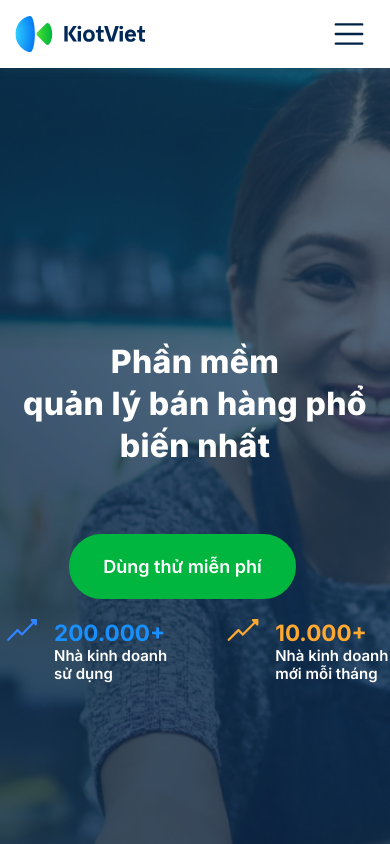
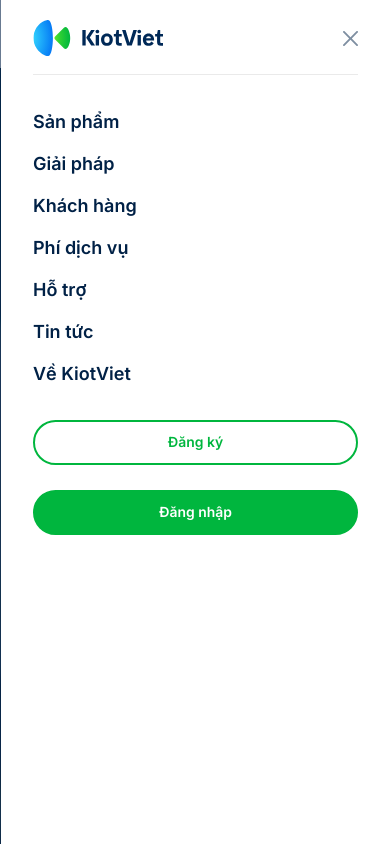
Before and after one commit to KonggMinhh/KioViet, a website: page index.html in a window 390 px wide. Both pictures are taken after a click on the button "Toggle navigation". Shown: the top 844 px of the page. Drawn offline with nearby package versions, Linux system fonts and the light colour scheme.

Commit message:
close menu

```diff
--- a/index.html
+++ b/index.html
@@ -4,7 +4,7 @@
         <meta charset="UTF-8" />
         <meta http-equiv="X-UA-Compatible" content="IE=edge" />
         <meta name="viewport" content="width=device-width, initial-scale=1.0" />
-        <title>Document</title>
+        <title>KioViet</title>
         <!-- Favicon -->
         <link
             rel="apple-touch-icon"
@@ -108,6 +108,10 @@
                 <div class="navbar navbar-expand-xl ms-auto navbar-dark">
                     <!-- Button -->
                     <button
+                        data-bs-toggle="offcanvas"
+                        data-bs-target="#offcanvasRight"
+                        aria-controls="offcanvasRight"
+                        fdprocessedid="8owjb"
                         class="navbar-toggler"
                         type="button"
                         data-bs-toggle="collapse"
@@ -280,7 +284,11 @@
                                                                     Karaoke &
                                                                     Billiards</a
                                                                 >
-                                                                <a href="#!" class="product-label">NEW</a>
+                                                                <a
+                                                                    href="#!"
+                                                                    class="product-label"
+                                                                    >NEW</a
+                                                                >
                                                             </div>
                                                             <div
                                                                 class="product-item"
@@ -329,10 +337,10 @@
                                                             class="product-list"
                                                         >
                                                             <div
-
                                                                 class="product-item"
                                                             >
-                                                                <a href="#!"
+                                                                <a
+                                                                    href="#!"
                                                                     class="career-img__brand"
                                                                 >
                                                                     <img
@@ -344,14 +352,15 @@
                                                                 <a
                                                                     class="product-link"
                                                                     href="#!"
-                                                                    >Nội thất & Gia dụng</a
+                                                                    >Nội thất &
+                                                                    Gia dụng</a
                                                                 >
                                                             </div>
                                                             <div
-
                                                                 class="product-item"
                                                             >
-                                                                <a href="#!"
+                                                                <a
+                                                                    href="#!"
                                                                     class="career-img__brand"
                                                                 >
                                                                     <img
@@ -363,14 +372,15 @@
                                                                 <a
                                                                     class="product-link"
                                                                     href="#!"
-                                                                    >Hoa & Quà tặng</a
+                                                                    >Hoa & Quà
+                                                                    tặng</a
                                                                 >
                                                             </div>
                                                             <div
-
                                                                 class="product-item"
                                                             >
-                                                                <a href="#!"
+                                                                <a
+                                                                    href="#!"
                                                                     class="career-img__brand"
                                                                 >
                                                                     <img
@@ -382,14 +392,16 @@
                                                                 <a
                                                                     class="product-link"
                                                                     href="#!"
-                                                                    >Tạp hóa & Siêu thị mini</a
+                                                                    >Tạp hóa &
+                                                                    Siêu thị
+                                                                    mini</a
                                                                 >
                                                             </div>
                                                             <div
-
                                                                 class="product-item"
                                                             >
-                                                                <a href="#!"
+                                                                <a
+                                                                    href="#!"
                                                                     class="career-img__brand"
                                                                 >
                                                                     <img
@@ -401,15 +413,22 @@
                                                                 <a
                                                                     class="product-link"
                                                                     href="#!"
-                                                                    >Hair Salon, Nails, Massage & Spa</a
-                                                                >
-                                                                <a href="#!" class="product-label">NEW</a>
+                                                                    >Hair Salon,
+                                                                    Nails,
+                                                                    Massage &
+                                                                    Spa</a
+                                                                >
+                                                                <a
+                                                                    href="#!"
+                                                                    class="product-label"
+                                                                    >NEW</a
+                                                                >
                                                             </div>
                                                             <div
-
                                                                 class="product-item"
                                                             >
-                                                                <a href="#!"
+                                                                <a
+                                                                    href="#!"
                                                                     class="career-img__brand"
                                                                 >
                                                                     <img
@@ -421,14 +440,15 @@
                                                                 <a
                                                                     class="product-link"
                                                                     href="#!"
-                                                                    >Vật liệu xây dựng</a
+                                                                    >Vật liệu
+                                                                    xây dựng</a
                                                                 >
                                                             </div>
                                                             <div
-
                                                                 class="product-item"
                                                             >
-                                                                <a href="#!"
+                                                                <a
+                                                                    href="#!"
                                                                     class="career-img__brand"
                                                                 >
                                                                     <img
@@ -444,10 +464,10 @@
                                                                 >
                                                             </div>
                                                             <div
-
                                                                 class="product-item"
                                                             >
-                                                                <a href="#!"
+                                                                <a
+                                                                    href="#!"
                                                                     class="career-img__brand"
                                                                 >
                                                                     <img
@@ -459,10 +479,10 @@
                                                                 <a
                                                                     class="product-link"
                                                                     href="#!"
-                                                                    >Ngành hàng khác</a
+                                                                    >Ngành hàng
+                                                                    khác</a
                                                                 >
                                                             </div>
-
                                                         </div>
                                                     </div>
                                                 </div>
@@ -473,11 +493,11 @@
                                                 </h4>
                                                 <div class="product-list">
                                                     <!-- Item 1 -->
-                                                    <div
-
-                                                        class="product-item"
-                                                    >
-                                                        <a href="#!" class="product-img">
+                                                    <div class="product-item">
+                                                        <a
+                                                            href="#!"
+                                                            class="product-img"
+                                                        >
                                                             <img
                                                                 class="icon-career"
                                                                 src="./assets/icons/swap.svg"
@@ -491,11 +511,11 @@
                                                         >
                                                     </div>
                                                     <!-- Item 2 -->
-                                                    <div
-
-                                                        class="product-item"
-                                                    >
-                                                        <a href="#!" class="product-img">
+                                                    <div class="product-item">
+                                                        <a
+                                                            href="#!"
+                                                            class="product-img"
+                                                        >
                                                             <img
                                                                 class="icon-career"
                                                                 src="./assets/icons/web.svg"
@@ -510,11 +530,11 @@
                                                         >
                                                     </div>
                                                     <!-- Item 3 -->
-                                                    <div
-
-                                                        class="product-item"
-                                                    >
-                                                        <a href="#!" class="product-img">
+                                                    <div class="product-item">
+                                                        <a
+                                                            href="#!"
+                                                            class="product-img"
+                                                        >
                                                             <img
                                                                 class="icon-career"
                                                                 src="./assets/icons/car.svg"
@@ -529,11 +549,11 @@
                                                         >
                                                     </div>
                                                     <!-- Item 4 -->
-                                                    <div
-
-                                                        class="product-item"
-                                                    >
-                                                        <a href="#!" class="product-img">
+                                                    <div class="product-item">
+                                                        <a
+                                                            href="#!"
+                                                            class="product-img"
+                                                        >
                                                             <img
                                                                 class="icon-career"
                                                                 src="./assets/icons/fb-blue.svg"
@@ -548,11 +568,11 @@
                                                         >
                                                     </div>
                                                     <!-- Item 5 -->
-                                                    <div
-
-                                                        class="product-item"
-                                                    >
-                                                        <a href="#!" class="product-img">
+                                                    <div class="product-item">
+                                                        <a
+                                                            href="#!"
+                                                            class="product-img"
+                                                        >
                                                             <img
                                                                 class="icon-career"
                                                                 src="./assets/icons/device.svg"
@@ -597,7 +617,9 @@
                                 <a class="nav-link" href="#">Tin tức</a>
                                 <ul class="news-menu">
                                     <li class="news-item">
-                                        <a href="#!" class="news-link">Tin tức</a>
+                                        <a href="#!" class="news-link"
+                                            >Tin tức</a
+                                        >
                                     </li>
                                     <li class="news-item">
                                         <a href="#!" class="news-link"
@@ -610,7 +632,9 @@
                                         >
                                     </li>
                                     <li class="news-item">
-                                        <a href="#!" class="news-link">Mẹo hay</a>
+                                        <a href="#!" class="news-link"
+                                            >Mẹo hay</a
+                                        >
                                     </li>
                                     <li class="news-item">
                                         <a href="#!" class="news-link"
@@ -629,12 +653,78 @@
                                     </li>
                                 </ul>
                             </li>
-
                             <li class="nav-item">
                                 <a class="nav-link" href="#">Về KiotViet</a>
                             </li>
                         </ul>
                     </nav>
+                </div>
+                <!-- Close menu -->
+                <div
+                    class="offcanvas offcanvas-end"
+                    tabindex="-1"
+                    id="offcanvasRight"
+                    aria-labelledby="offcanvasRightLabel"
+                >
+                    <div class="offcanvas-header">
+                        <span>
+                            <a
+                                class="logo-close"
+                                href="#!"
+                            >
+                                <img
+                                    src="./assets/img/KiotViet-Logo-Horizontal.svg"
+                                    alt="Phần mềm quản lý bán hàng KiotViet"
+                                />
+                            </a>
+                        </span>
+                        <button
+                            type="button"
+                            class="btn-close"
+                            data-bs-dismiss="offcanvas"
+                            aria-label="Close"
+                        ></button>
+                    </div>
+                    <div class="offcanvas-body">
+                        <ul class="navbar-header-close navbar-nav">
+                            <li class="nav-item">
+                                <a href="#!" class="nav-link">Sản phẩm</a>
+                            </li>
+                            <li class="nav-item">
+                                <a href="#!" class="nav-link">Giải pháp</a>
+                            </li>
+                            <li class="nav-item">
+                                <a href="#!" class="nav-link">Khách hàng</a>
+                            </li>
+                            <li class="nav-item">
+                                <a
+                                    href="https://www.kiotviet.vn/phi-dich-vu/"
+                                    class="nav-link"
+                                >
+                                    Phí dịch vụ
+                                </a>
+                            </li>
+                            <li class="nav-item">
+                                <a href="#!" class="nav-link"> Hỗ trợ </a>
+                            </li>
+                            <li class="nav-item">
+                                <a href="#!" class="nav-link"> Tin tức </a>
+                            </li>
+                            <li class="nav-item">
+                                <a href="#!" class="nav-link"> Về KiotViet </a>
+                            </li>
+                            <li class="nav-item">
+                                <a href="#!" class="btn btn-outline-primary"
+                                    >Đăng ký</a
+                                >
+                            </li>
+                            <li class="nav-item">
+                                <a href="#!" class="btn btn-primary"
+                                    >Đăng nhập</a
+                                >
+                            </li>
+                        </ul>
+                    </div>
                 </div>
                 <!-- CTA -->
                 <div class="header__actions ms-6">
@@ -646,7 +736,6 @@
                     </button>
                 </div>
             </div>
-
             <!-- Slider -->
             <section class="slider">
                 <div class="slider__info">
@@ -2498,5 +2587,7 @@
                 </div>
             </div>
         </footer>
+
+        <script src="./node_modules/bootstrap/dist/js/bootstrap.bundle.min.js"></script>
     </body>
 </html>
--- a/scss/_variables.scss
+++ b/scss/_variables.scss
@@ -112,15 +112,15 @@
 $nav-link-padding-y: $spacer * 0.6;
 $nav-link-font-weight: 600;
 $navbar-light-color: $black;
-$navbar-nav-link-padding-x: $spacer * 1.6;
+$navbar-nav-link-padding-x: $spacer * 1.2;
 $navbar-padding-y: 0;
 $navbar-padding-x: 0;
 $font-size-lg: 2.4rem;
 
 $navbar-dark-color: $black;
 $navbar-dark-hover-color: $black;
-$input-btn-focus-width:         0;
-$bs-navbar-toggler-focus-width: 0;
+$input-btn-focus-width: 0;
+$offcanvas-color: $black;
 
 // btn
 $input-btn-font-family: $font-family-inter;
--- a/scss/components/_header.scss
+++ b/scss/components/_header.scss
@@ -150,7 +150,7 @@
         display: none;
         border-radius: 12px;
         top: 100%;
-        left: -35%;
+        left: -50%;
         min-width: 108.5rem;
         position: absolute;
         background-color: $white;
@@ -184,7 +184,37 @@
         }
     }
 }
-
+// Close menu
+.offcanvas-header {
+    margin: 19px 32px 0;
+    padding: 0 0 17px 0;
+    border-bottom: 1px solid #eaeaea;
+}
+.offcanvas-body {
+    padding: 0 32px;
+    & .nav-item {
+        padding: 0 0 10px 0;
+        &:nth-child(8) {
+            margin: 20px 0 25px 0;
+            padding: 0;
+        }
+        & .btn {
+            width: 100%;
+            padding: 1rem 3.2rem;
+        }
+    }
+    & .nav-link {
+        font-size: 1.8rem;
+        padding: 4px 16px 4px 0;
+        &:hover {
+            color: $black;
+            background-color: transparent;
+        }
+    }
+}
+.navbar-header-close {
+    padding-top: 31px;
+}
 // slider
 .slider {
     position: relative;
```
Also changed, not shown: assets/css/styles.css, 1 other file.
